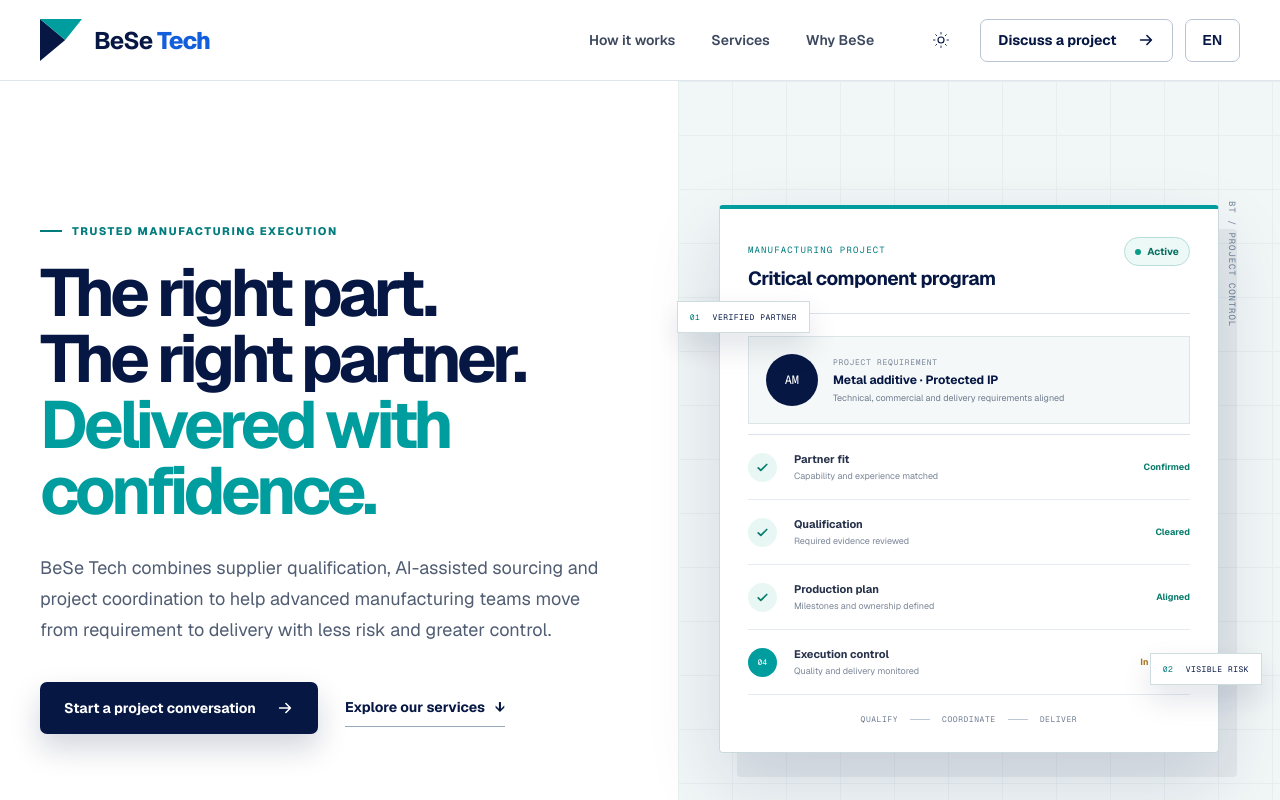
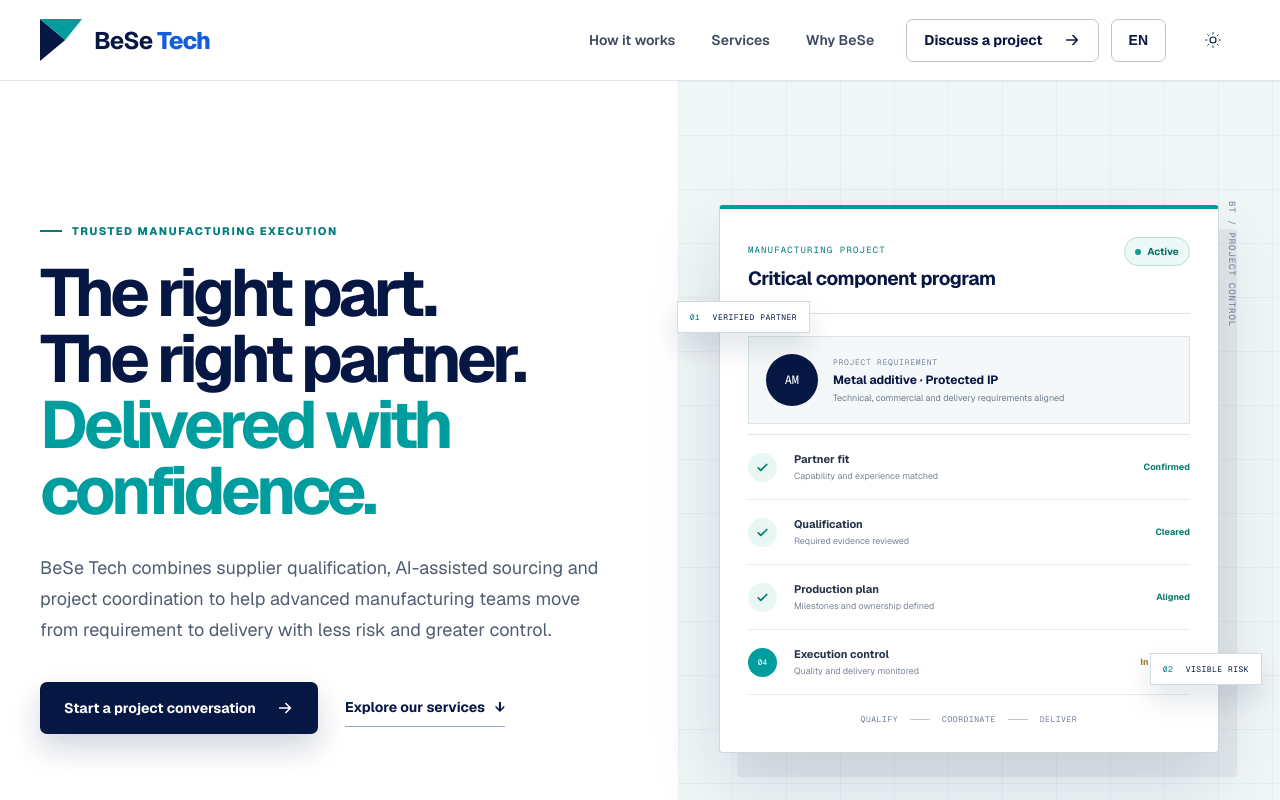
Before and after one commit to baharehb/bese-tech-nextjs, a Next.js app: page / in a window 1280 px wide. Shown: the top 800 px of the page. Built offline with nearby package versions, Linux system fonts and the light colour scheme.

Commit message:
UX: place language button before theme toggle

```diff
--- a/app/page.tsx
+++ b/app/page.tsx
@@ -229,6 +229,10 @@ export default function Home() {
             <a href="#why">{t.nav[2]}</a>
           </nav>
           <div style={{ display: "flex", alignItems: "center", gap: 12 }}>
+            <a className="button button-small button-outline" href={linkedIn} target="_blank" rel="noreferrer">{t.header.discuss} <Arrow /></a>
+
+            <button onClick={toggleLang} className="button button-small button-outline" aria-label="Switch language">{lang.toUpperCase()}</button>
+
             <button onClick={toggleTheme} aria-label="Basculer le thème" className="button button-small button-white" title="Basculer le thème">
               {isDark ? (
                 <svg viewBox="0 0 24 24" width="18" height="18" fill="none" stroke="currentColor"><path d="M21 12.79A9 9 0 1111.21 3 7 7 0 0021 12.79z" strokeWidth="1.5" strokeLinecap="round" strokeLinejoin="round"/></svg>
@@ -236,10 +240,6 @@ export default function Home() {
                 <svg viewBox="0 0 24 24" width="18" height="18" fill="none" stroke="currentColor"><circle cx="12" cy="12" r="4" strokeWidth="1.5"/><path d="M12 2v2M12 20v2M4.9 4.9l1.4 1.4M17.7 17.7l1.4 1.4M2 12h2M20 12h2M4.9 19.1l1.4-1.4M17.7 6.3l1.4-1.4" strokeWidth="1.2" strokeLinecap="round" strokeLinejoin="round"/></svg>
               )}
             </button>
-
-            <a className="button button-small button-outline" href={linkedIn} target="_blank" rel="noreferrer">{t.header.discuss} <Arrow /></a>
-
-            <button onClick={toggleLang} className="button button-small button-outline" aria-label="Switch language">{lang.toUpperCase()}</button>
 
             <button className="hamburger" aria-label="Basculer le menu" onClick={toggleMenu} aria-expanded={showMenu}>
               {showMenu ? (
```
